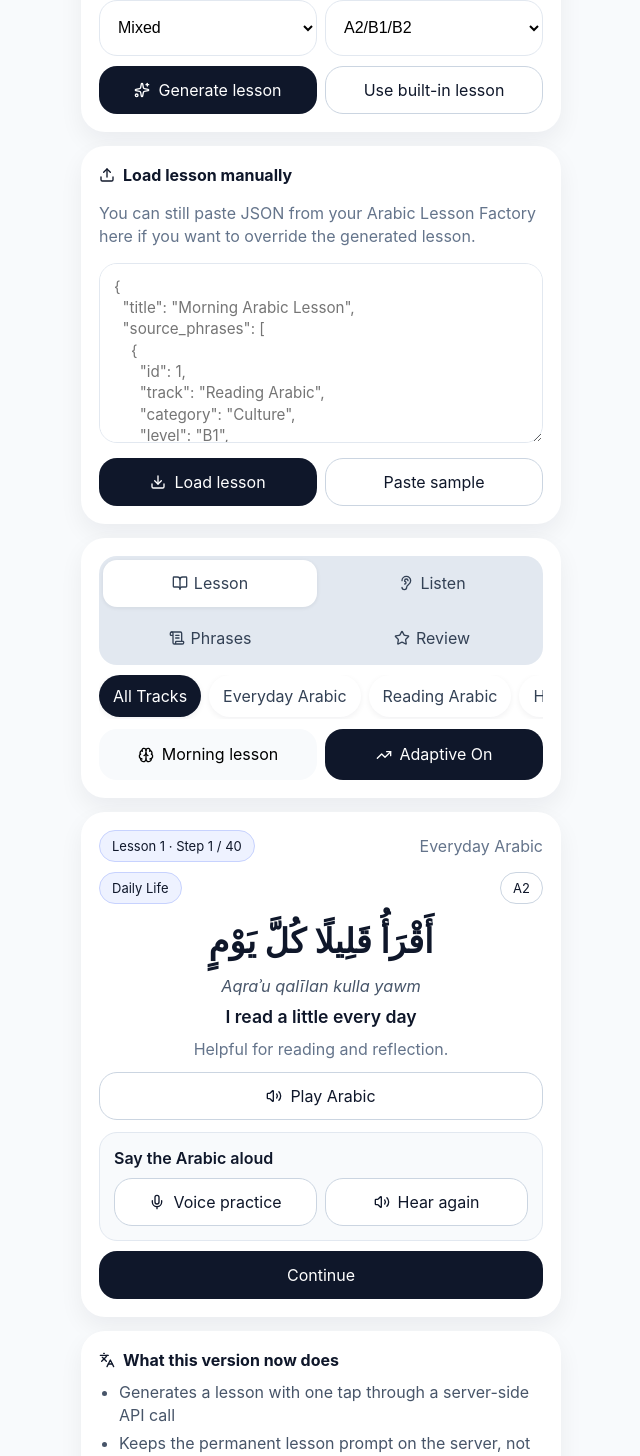
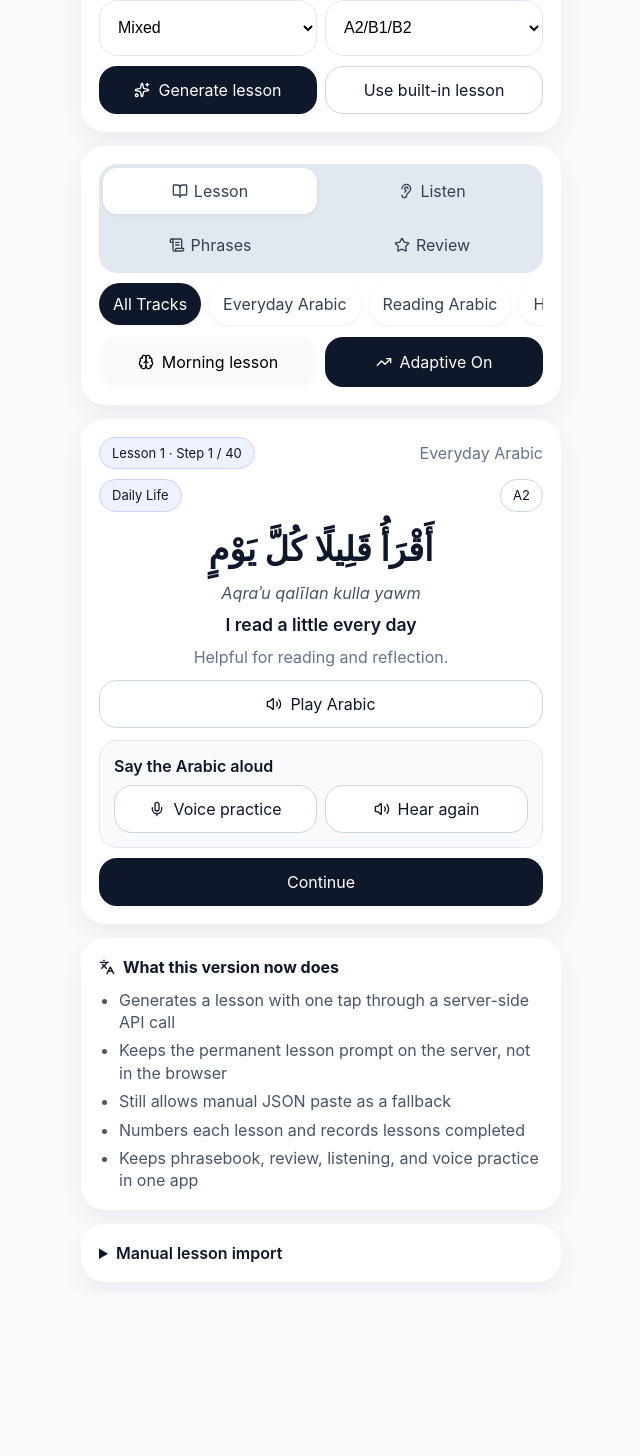
Before and after one commit to Megeco/Arabic-app, a React (Vite) app: page / in a window 1280 px wide. Shown: the part 487-1943 px from the top of the page, without its empty margins (319-959 px from the left). After the commit the page ends 1781 px from the top, so only its background shows below. Built offline with nearby package versions, Linux system fonts and the light colour scheme; the HTML template or start-up script is replaced by a standard one.

Commit message:
Update App.jsx

```diff
--- a/src/App.jsx
+++ b/src/App.jsx
@@ -367,18 +367,6 @@ export default function App() {
       </div>
 
       <div className="card">
-        <div className="row title-row"><Upload size={16} /> <strong>Load lesson manually</strong></div>
-        <p className="muted">You can still paste JSON from your Arabic Lesson Factory here if you want to override the generated lesson.</p>
-        <textarea className="json-box" value={importText} onChange={(e) => setImportText(e.target.value)} placeholder={sampleJson} />
-        <div className="button-grid-2 top-gap">
-          <Button onClick={loadImportedLesson}><Download size={16} /> Load lesson</Button>
-          <Button secondary onClick={() => setImportText(sampleJson)}>Paste sample</Button>
-        </div>
-        {importError ? <div className="error-msg top-gap">{importError}</div> : null}
-        {externalLessonInfo ? <div className="ok-msg top-gap">Loaded {externalLessonInfo.count} source phrases from {externalLessonInfo.source}.</div> : null}
-      </div>
-
-      <div className="card">
         <div className="tabs-grid">
           {[
             ['lesson', <BookOpen size={16} />, 'Lesson'],
@@ -460,6 +448,48 @@ export default function App() {
           <li>Keeps phrasebook, review, listening, and voice practice in one app</li>
         </ul>
       </div>
+
+      {/* Manual lesson import (hidden at bottom) */}
+<div className="card">
+  <details>
+    <summary style={{ cursor: "pointer", fontWeight: "600" }}>
+      Manual lesson import
+    </summary>
+
+    <div className="top-gap">
+      <p className="muted">
+        Paste JSON from your Arabic Lesson Factory here if you want to override the generated lesson.
+      </p>
+
+      <textarea
+        className="json-box"
+        value={importText}
+        onChange={(e) => setImportText(e.target.value)}
+        placeholder={sampleJson}
+      />
+
+      <div className="button-grid-2 top-gap">
+        <Button onClick={loadImportedLesson}>
+          <Download size={16} /> Load lesson
+        </Button>
+        <Button secondary onClick={() => setImportText(sampleJson)}>
+          Paste sample
+        </Button>
+      </div>
+
+      {importError ? (
+        <div className="error-msg top-gap">{importError}</div>
+      ) : null}
+
+      {externalLessonInfo ? (
+        <div className="ok-msg top-gap">
+          Loaded {externalLessonInfo.count} source phrases from {externalLessonInfo.source}.
+        </div>
+      ) : null}
+    </div>
+  </details>
+</div>
+
     </div>
   </div>;
 }
```
